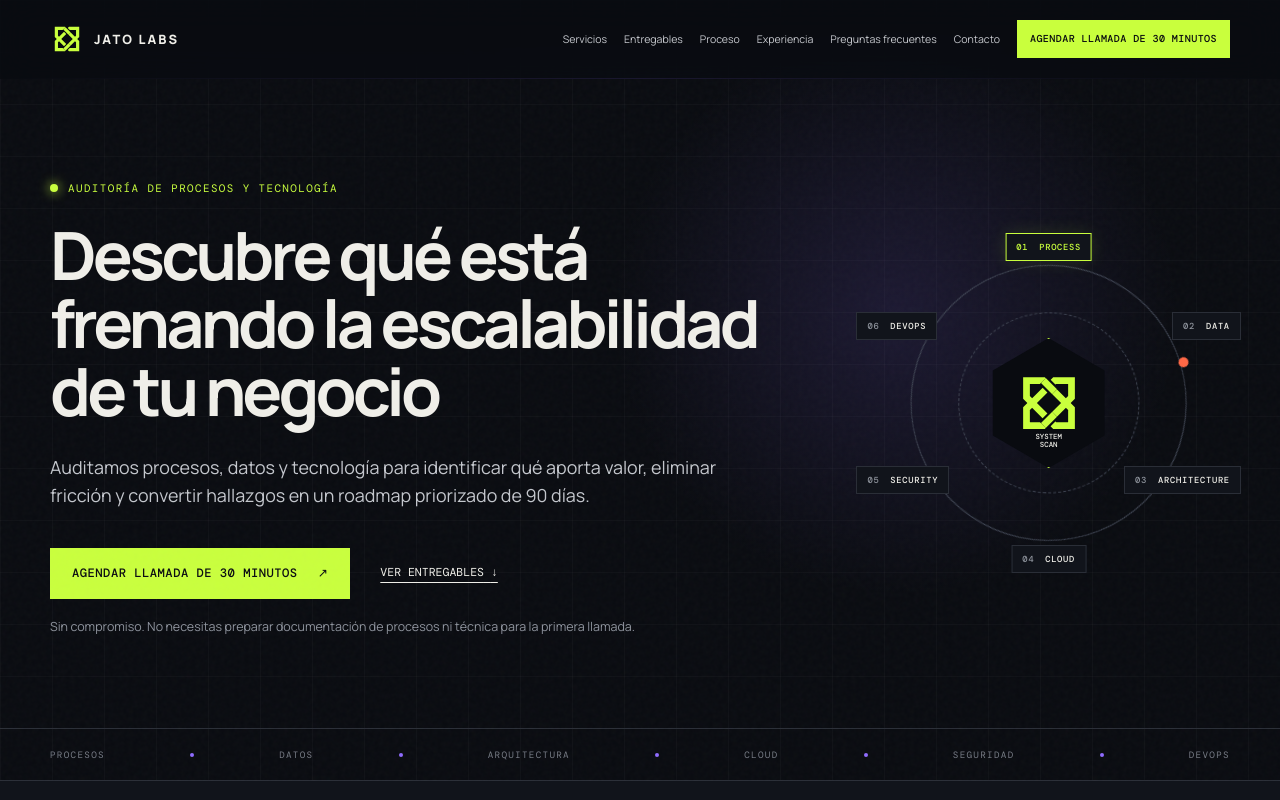
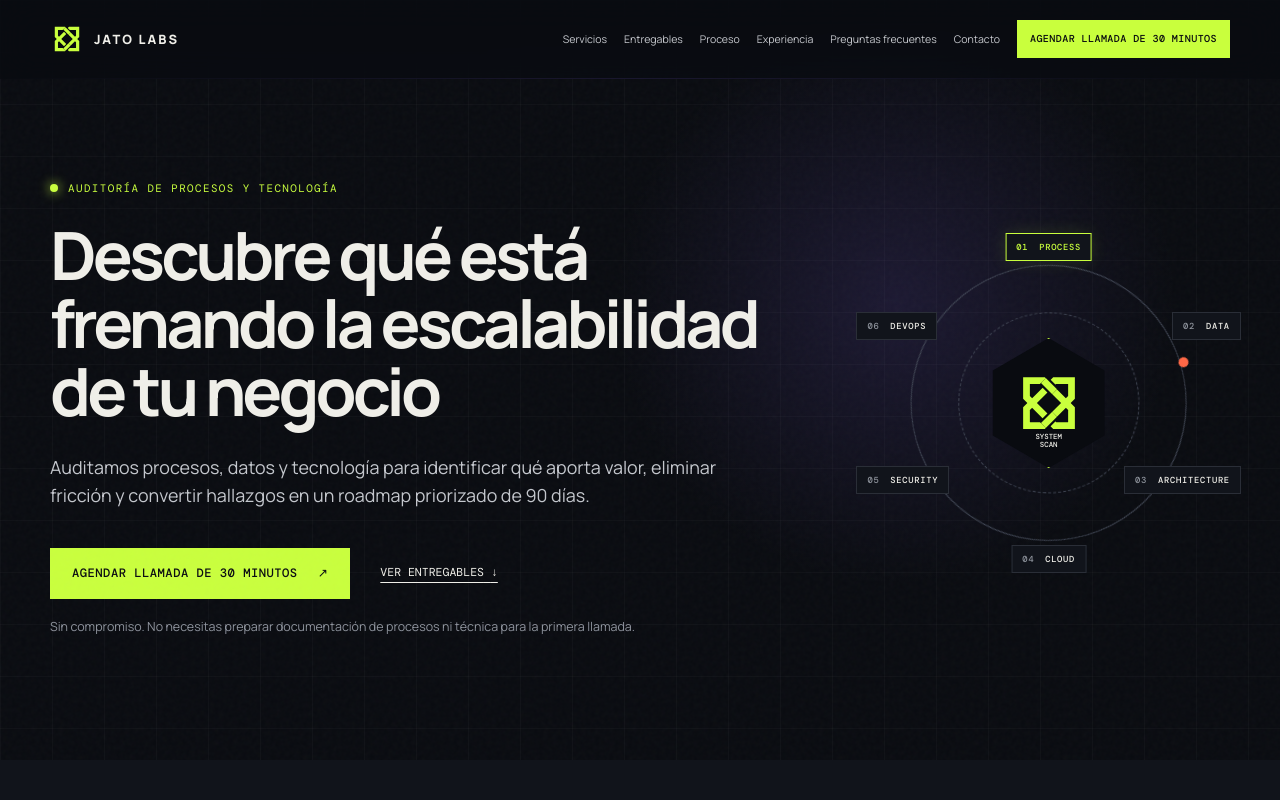
Before and after one commit to Jato24/jlabs-jatolabs-landing, a website with bundled scripts: page index.html in a window 1280 px wide. Shown: the top 800 px of the page. Built offline with nearby package versions, Linux system fonts and the light colour scheme.

Commit message:
feat: remove redundant signal bar from hero section and update tests to ensure no repetition of concepts

```diff
--- a/index.html
+++ b/index.html
@@ -54,9 +54,6 @@
           <span class="map-node node-5"><small>05</small> SECURITY</span>
           <span class="map-node node-6"><small>06</small> DEVOPS</span>
         </div>
-      </div>
-      <div class="signal-bar">
-        <div class="shell signal-track"><span>PROCESOS</span><i></i><span>DATOS</span><i></i><span>ARQUITECTURA</span><i></i><span>CLOUD</span><i></i><span>SEGURIDAD</span><i></i><span>DEVOPS</span></div>
       </div>
     </section>
 
```
Also changed, not shown: tests/hero-system-map.test.js (+7 -0 lines).
